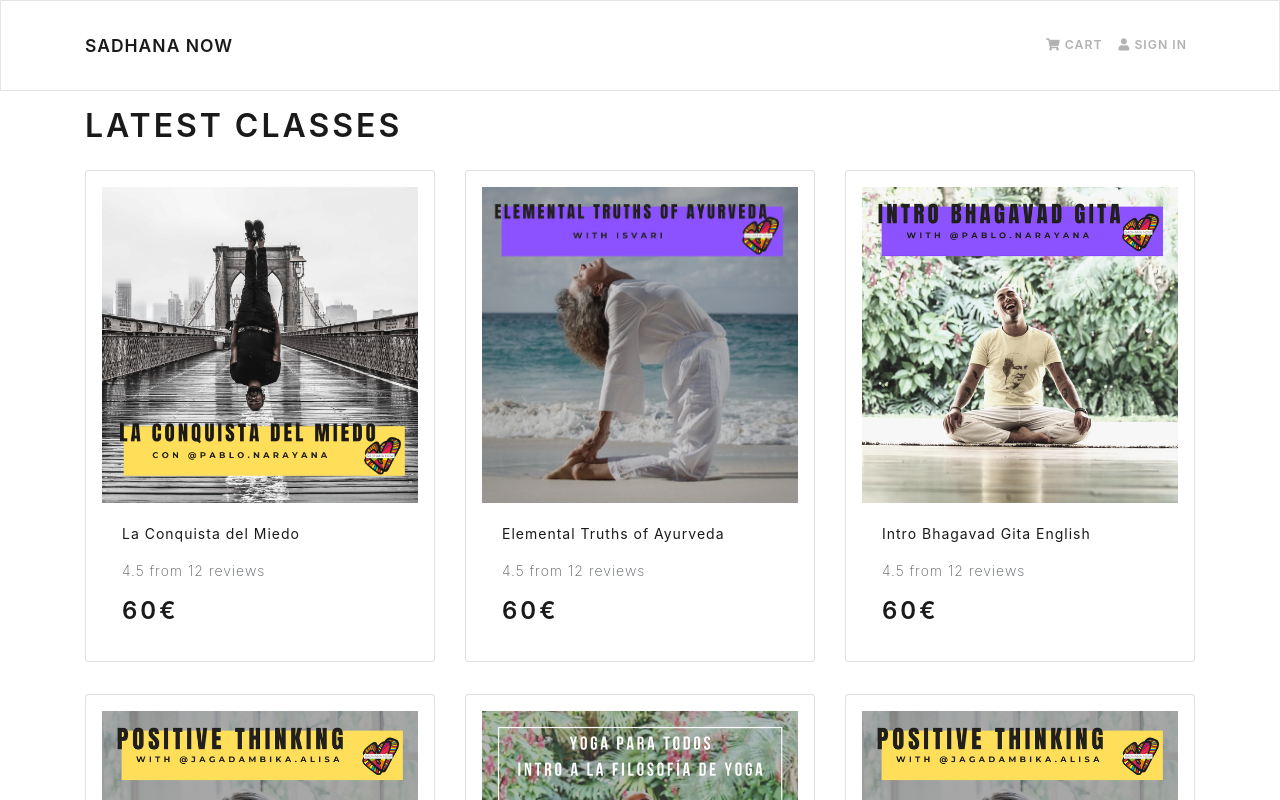
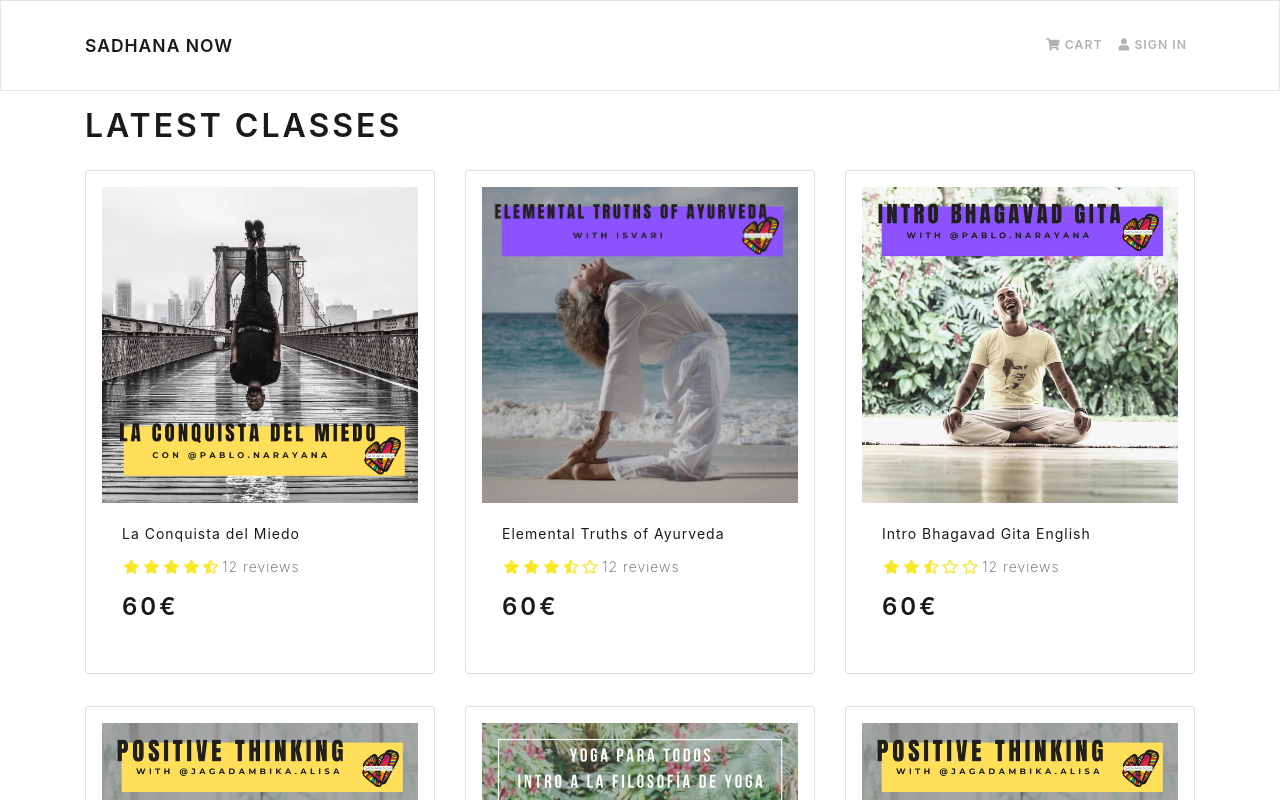
Before and after one commit to CarrCarrCreations/SadhanaNow, a React (Create React App) app in the folder frontend/: page / in a window 1280 px wide. Shown: the top 800 px of the page. Built offline with nearby package versions, Linux system fonts and the light colour scheme.

Commit message:
Implemented rating system

```diff
--- a/frontend/src/components/Lecture.js
+++ b/frontend/src/components/Lecture.js
@@ -1,5 +1,6 @@
 import React from "react";
 import { Card } from "react-bootstrap";
+import Rating from "../components/Rating";
 
 const Lecture = ({ lecture }) => {
   return (
@@ -16,9 +17,10 @@ const Lecture = ({ lecture }) => {
         </a>
 
         <Card.Text as="div">
-          <div className="my-3">
-            {lecture.rating} from {lecture.numReviews} reviews
-          </div>
+          <Rating
+            value={lecture.rating}
+            text={`${lecture.numReviews} reviews`}
+          />
         </Card.Text>
 
         <Card.Text as="h3">{lecture.price}€</Card.Text>
--- /dev/null
+++ b/frontend/src/components/Rating.js
@@ -0,0 +1,82 @@
+import React from "react";
+import PropTypes from "prop-types";
+
+const Rating = ({ value, text, color }) => {
+  return (
+    <div className="rating">
+      <span>
+        <i
+          style={{ color }}
+          className={
+            value >= 1
+              ? "fas fa-star"
+              : value >= 0.5
+              ? "fas fa-star-half-alt"
+              : "far fa-star"
+          }
+        ></i>
+      </span>
+      <span>
+        <i
+          style={{ color }}
+          className={
+            value >= 2
+              ? "fas fa-star"
+              : value >= 1.5
+              ? "fas fa-star-half-alt"
+              : "far fa-star"
+          }
+        ></i>
+      </span>
+      <span>
+        <i
+          style={{ color }}
+          className={
+            value >= 3
+              ? "fas fa-star"
+              : value >= 2.5
+              ? "fas fa-star-half-alt"
+              : "far fa-star"
+          }
+        ></i>
+      </span>
+      <span>
+        <i
+          style={{ color }}
+          className={
+            value >= 4
+              ? "fas fa-star"
+              : value >= 3.5
+              ? "fas fa-star-half-alt"
+              : "far fa-star"
+          }
+        ></i>
+      </span>
+      <span>
+        <i
+          style={{ color }}
+          className={
+            value >= 5
+              ? "fas fa-star"
+              : value >= 4.5
+              ? "fas fa-star-half-alt"
+              : "far fa-star"
+          }
+        ></i>
+      </span>
+      <span>{text && text}</span>
+    </div>
+  );
+};
+
+Rating.defaultProps = {
+  color: "#f8e825",
+};
+
+Rating.propTypes = {
+  value: PropTypes.number.isRequired,
+  text: PropTypes.string.isRequired,
+  color: PropTypes.string,
+};
+
+export default Rating;
--- a/frontend/src/index.css
+++ b/frontend/src/index.css
@@ -1,5 +1,13 @@
 main {
   min-height: 80vh;
+}
+
+h3 {
+  padding: 1rem 0;
+}
+
+.rating span {
+  margin: 0.1rem;
 }
 
 body {
--- a/frontend/src/lectures.js
+++ b/frontend/src/lectures.js
@@ -28,7 +28,7 @@ const classes = [
       '"Ayurveda helps us fall in love with ourselves and with existence, with life itself." Dr Vasant Lad',
     category: "Basic Courses",
     price: 60,
-    rating: 4.5,
+    rating: 3.5,
     numReviews: 12,
   },
   {
@@ -45,7 +45,7 @@ const classes = [
       "“Let a man lift himself by his own Self alone, let him not lower himself; for the Self alone is the friend of oneself and this Self alone is the enemy of oneself.” Swami Sivananda",
     category: "Basic Courses",
     price: 60,
-    rating: 4.5,
+    rating: 2.5,
     numReviews: 12,
   },
   {
@@ -63,7 +63,7 @@ const classes = [
     quote:
       '"Sow a thought, you reap an action. Sow an action, you reap a habit. Sow a habit, you reap a character. Sow a character, you reap a destiny." Swami Sivananda',
     price: 60,
-    rating: 4.5,
+    rating: 1.5,
     numReviews: 12,
   },
   {
@@ -79,7 +79,7 @@ const classes = [
       "“El Yoga te muestra el camino, te une a Dios, te hace inmortal. El Yoga es una vida completa. Un método que revisa todas las facetas de la personalidad humana. El Yoga es el arte de vivir rectamente” Swami Sivananda",
     category: "Basic Courses",
     price: 60,
-    rating: 4.5,
+    rating: 0,
     numReviews: 12,
   },
   {
@@ -97,7 +97,7 @@ const classes = [
       "‘Bhakti is love for love’s sake … Love is natural to everybody.’ Swami Sivananda",
     category: "Basic Courses",
     price: 60,
-    rating: 4.5,
+    rating: 0.5,
     numReviews: 12,
   },
 ];
--- a/frontend/src/screens/HomeScreen.js
+++ b/frontend/src/screens/HomeScreen.js
@@ -9,7 +9,7 @@ const HomeScreen = () => {
       <h1>Latest Classes</h1>
       <Row>
         {lectures.map((lecture) => (
-          <Col sm={12} md={6} lg={4}>
+          <Col key={lecture._id} sm={12} md={6} lg={4}>
             <Lecture lecture={lecture} />
           </Col>
         ))}
```
